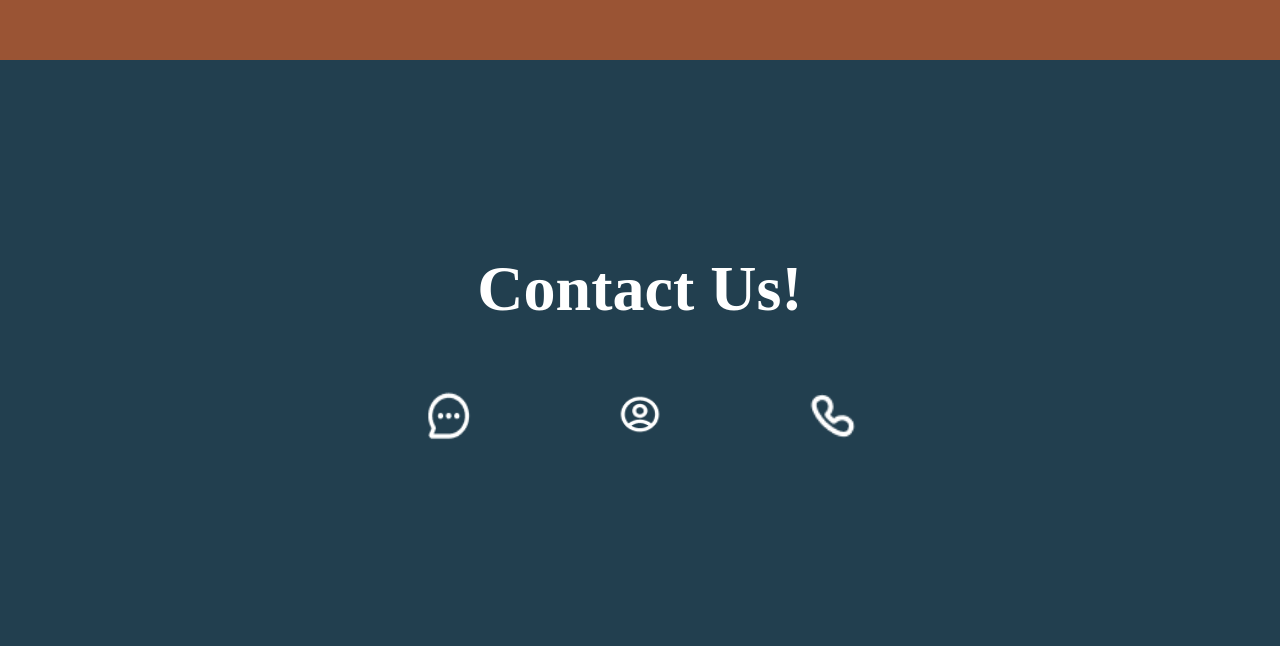
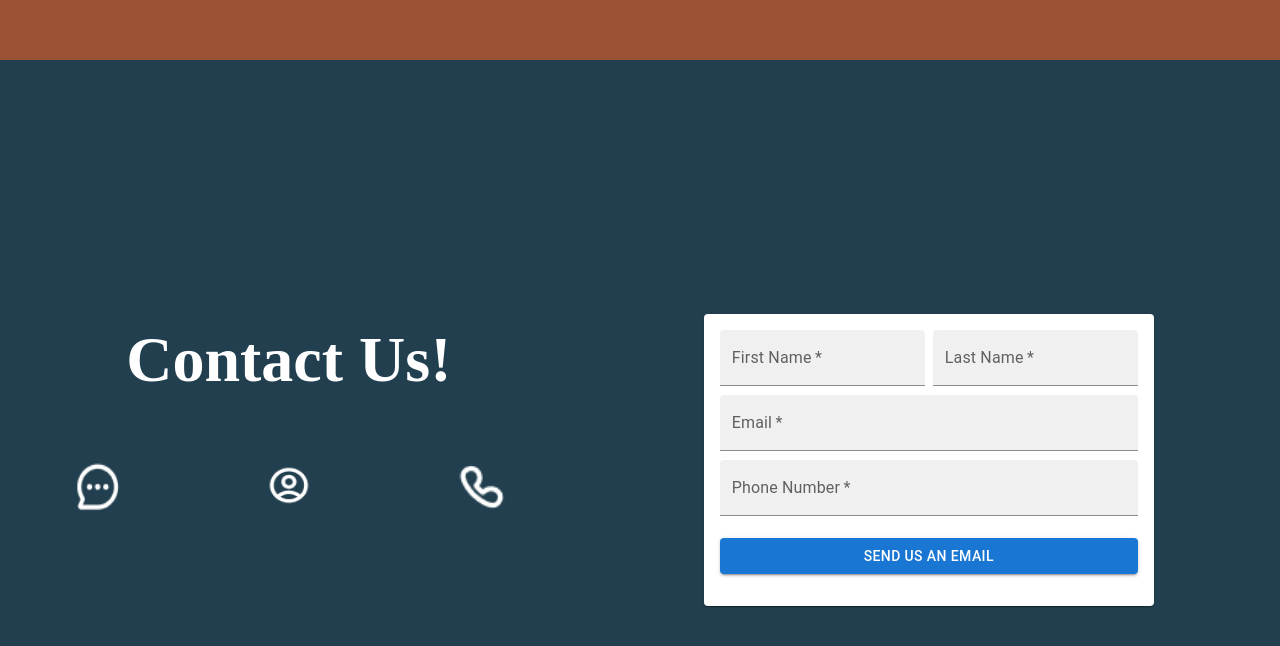
Before and after one commit to NUANSA2024/Nuansa, a React (Create React App) app: page / in a window 1280 px wide. Shown: the part 3367-4013 px from the top of the page. Built offline with nearby package versions, Linux system fonts and the light colour scheme.

Commit message:
contactform

```diff
--- a/package.json
+++ b/package.json
@@ -3,6 +3,9 @@
   "version": "0.1.0",
   "private": true,
   "dependencies": {
+    "@emotion/react": "^11.11.1",
+    "@emotion/styled": "^11.11.0",
+    "@mui/material": "^5.14.1",
     "@testing-library/jest-dom": "^5.16.5",
     "@testing-library/react": "^13.4.0",
     "@testing-library/user-event": "^13.5.0",
--- a/src/pages/ContactUs.tsx
+++ b/src/pages/ContactUs.tsx
@@ -2,22 +2,52 @@ import React from "react";
 import "../index.css";
 import "../fonts.css";
 import "../styles/ContactUs.css";
+import "../styles/ContactUsForm.css";
 import { Link } from "react-router-dom";
+import {Card, Typography, CardContent, TextField, Grid, Button} from "@mui/material";
 function ContactUs() {
     return (
-        <div id="wrapper">
+        <div id="wrapper" className="container-all-contact">
+            <div>
                 <h1 className="header-nuansa-contact"
                 >
                     Contact Us!
                 </h1>
                 <div className="images">
                     <h2>
-                    <Link to="https://www.youtube.com/watch?v=wKRL7vkWMoc&ab_channel=TheFatRat">
+                        <Link to="https://m.facebook.com/nuansa.culturalproductions">
                     <img src="/message.png" className="message"></img>
                     </Link>
+                    <Link to="http://instagram.com/nuansacp">
                     <img src="/person.png" className="person"></img>
+                    </Link>
                     <img src="/phone.png" className="phone"></img>
                     </h2>
+                </div>
+            </div>
+            <div>
+                <Card className="Contact-form">
+                    <CardContent>
+                        <Grid container spacing={1}>
+                            <Grid xs={12} sm={6} item>
+                                <TextField sx={{bgcolor: "white" }} label="First Name" placeholder="Enter first name" variant="filled" fullWidth required/>
+                            </Grid>
+                            <Grid xs={12} sm={6} item>
+                                <TextField sx={{bgcolor: "white" }} label="Last Name" placeholder="Enter Last name" variant="filled" color="primary" fullWidth required />
+                            </Grid>
+                            <Grid xs={12}item>
+                                <TextField sx={{bgcolor: "white" }} type="email" label="Email" placeholder="Enter Email" variant="filled" fullWidth required />
+                            </Grid>
+                            <Grid xs={12}item>
+                                <TextField sx={{bgcolor: "white" }} type="number" label="Phone Number" placeholder="Enter Phone NUmber" variant="filled" fullWidth required />
+                            </Grid>
+                            <Grid xs={12}item>
+                                <Button type="submit" variant="contained" color="primary" fullWidth> Send us an email</Button>
+                            </Grid>
+                        </Grid>
+                    </CardContent>
+                </Card>
+
             </div>
         </div>
     );
--- a/src/styles/ContactUs.css
+++ b/src/styles/ContactUs.css
@@ -5,12 +5,10 @@
     z-index: 1;
     position: relative;
     text-align: center;
-    top: 15vw;
 }
 
 .phone {
     position: relative;
-    top: 15vw;
     align-items: center;
     height: 5vw;
     width: 5vw;
@@ -18,7 +16,6 @@
 }
 .person {
     position: relative;
-    top: 15vw;
     align-items: center;
     height: 5vw;
     width: 5vw;
@@ -27,9 +24,12 @@
 }
 .message {
     position: relative;
-    top: 15vw;
     align-items: center;
     height: 5vw;
     width: 5vw;
     right: 10vw;
 }
+.container-all-contact{
+    display: flex;
+    align-items: center;
+}
--- /dev/null
+++ b/src/styles/ContactUsForm.css
@@ -0,0 +1,4 @@
+.Contact-form{
+    max-width: 450px;
+    background-color: #223f4f;
+}
```
Also changed, not shown: 1 other file (tests, documents, lock files or other folders). Lines whose indentation alone changed are shown as unchanged.
